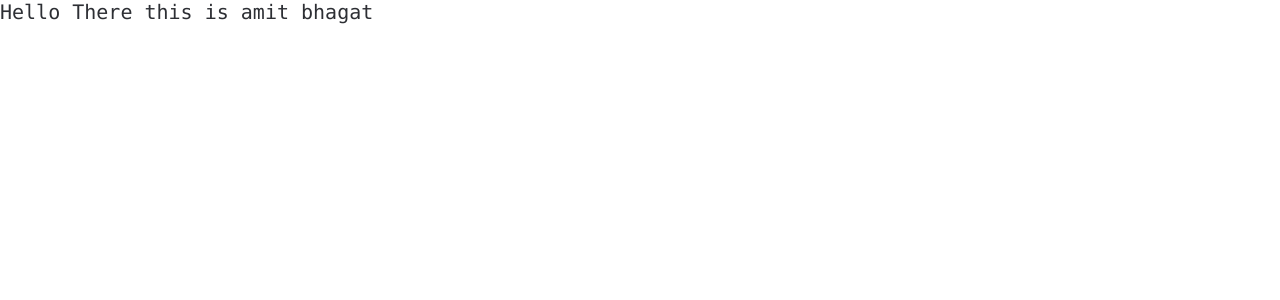
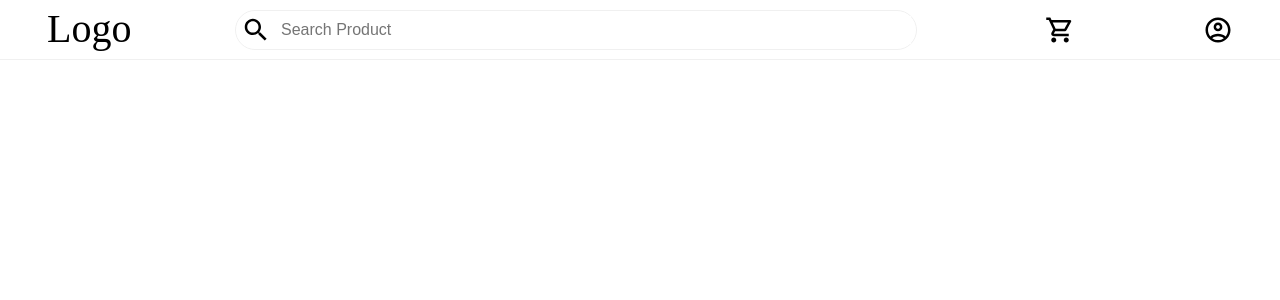
Before and after one commit to amitbhagat358/E-Commerce-Platform, a React (Vite) app in the folder frontend/: page / in a window 1280 px wide. Shown: the top 300 px of the page. Built offline with nearby package versions, Linux system fonts and the light colour scheme.

Commit message:
Add navbar

```diff
--- a/frontend/package.json
+++ b/frontend/package.json
@@ -10,6 +10,7 @@
     "preview": "vite preview"
   },
   "dependencies": {
+    "@mui/icons-material": "^5.15.21",
     "react": "^18.3.1",
     "react-dom": "^18.3.1",
     "react-router": "^6.24.0",
--- a/frontend/src/App.css
+++ b/frontend/src/App.css
@@ -1,20 +1,16 @@
 :root{
-  --font-body: 'Segoe UI', Roboto, 'Helvetica Neue', Arial, sans-serif;
+  --font-body: -apple-system, BlinkMacSystemFont, 'Segoe UI', Roboto, Oxygen, Ubuntu, Cantarell, 'Open Sans', 'Helvetica Neue', sans-serif;;
   --font-head: inherit;
   --font-mono: 'SFMono-Regular', Consolas, 'Liberation Mono', Menlo, Courier, monospace;
-  /* --font-icon: null; */
 
-  --text-color: #2D2F34;
+  --text-color: white;
   --heading-color: inherit;
   --light-text-color: #707682;
-  --link-color: #0074E0;
-  --link-color-alt: #0263BC;
-  --ins-background: #E6F7EB;
-  --del-background: #FFE6E6;
-  --mark-background: #FFF9E6;
   --page-background: white;
-  --element-background: #F0F1F3;
-  --accent-color: var(--link-color);
+  --element-background: #393E46;
+  --border-color: #F0F0F0;
+  --accent-color: #00ADB5;
+  --contrast-color: #EEEEEE;
   --invalid-color: #DC2F2F;
 }
 
@@ -25,8 +21,50 @@
 }
 
 body{
-  color:var(--text-color);
-  font-size:20px;
-  font-family: var(--font-mono);
-  /* letter-spacing: -1px;; */
+  width:100%;
+  height: 100%;
+  background-color: var(--page-background);
 }
+
+.navbar{
+  height:60px;
+  width:100%;
+  position:fixed;
+  display:flex;
+  justify-content: center;
+  align-items: center;
+  gap:10vw;
+  border-bottom: 1px solid var(--border-color);
+}
+
+
+.logo{
+  height:50px;
+  width:60px;
+  font-size: 40px;
+}
+
+.logo img{
+  height: 100%;
+  width:100%;
+}
+
+.searchbar{
+  height:40px;
+  font-size:16px;
+  padding: 5px;
+  display: flex;
+  justify-content: center;
+  align-items: center;
+  border: 1px solid var(--border-color);
+  border-radius: 100px;
+}
+
+.searchInput{
+  width:50vw;
+  height:100%;
+  font-size:16px;
+  padding-left:10px;
+  outline: none;
+  border:none;
+}
--- a/frontend/src/App.jsx
+++ b/frontend/src/App.jsx
@@ -1,11 +1,12 @@
 import React from 'react'
 import './App.css'
+import Navbar from './components/Navbar'
 
 function App() {
 
   return (
     <>
-    Hello There this is amit bhagat
+    <Navbar />
     </>
   )
 }
--- /dev/null
+++ b/frontend/src/components/Navbar.jsx
@@ -0,0 +1,35 @@
+import React from 'react';
+import ShoppingCartOutlinedIcon from '@mui/icons-material/ShoppingCartOutlined';
+import AccountCircleOutlinedIcon from '@mui/icons-material/AccountCircleOutlined';
+import SearchOutlinedIcon from '@mui/icons-material/SearchOutlined';
+
+const Logo = () => {
+  return (
+    <div className="logo">
+      Logo
+    </div>
+  );
+};
+
+const Searchbar = () => {
+  return (
+    <div className='searchbar'>
+      <SearchOutlinedIcon sx={{fontSize: "30px",}}/>
+      <input className='searchInput' type='text' placeholder='Search Product'/>
+    </div>
+  )
+}
+
+
+const Navbar = () => {
+  return (
+    <div className="navbar">
+      <Logo />
+      <Searchbar />
+      <ShoppingCartOutlinedIcon sx={{fontSize: "30px", cursor: "pointer"}} />
+      <AccountCircleOutlinedIcon sx={{fontSize: "30px", cursor: "pointer"}} />
+    </div>
+  );
+};
+
+export default Navbar;
```
Also changed, not shown: frontend/public/logo.svg (added), 1 other file (tests, documents, lock files or other folders).
